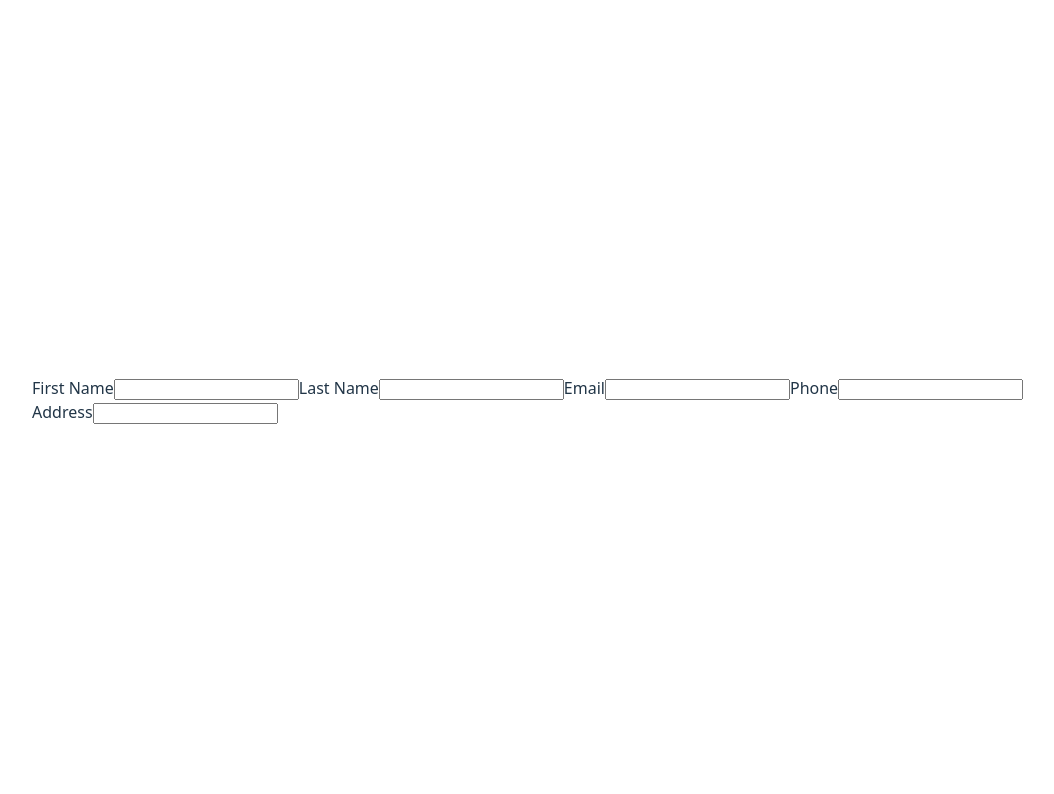
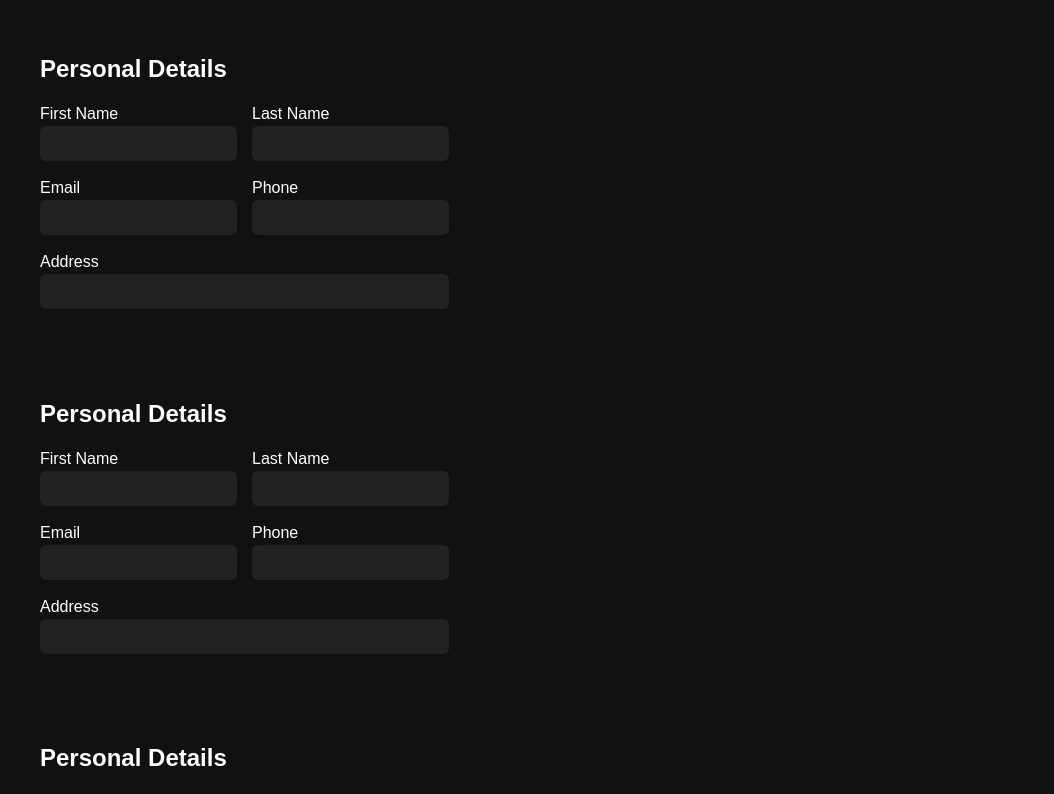
Before and after one commit to Yogs991/CV-Application, a React (Vite) app: page / in a window 1280 px wide. Shown: the top 794 px of the page, without its empty margins (0-1054 px from the left). Built offline with nearby package versions, Linux system fonts and the light colour scheme.

Commit message:
Added styling for the PersonalDetails.jsx

```diff
--- a/src/App.css
+++ b/src/App.css
@@ -1,47 +1,86 @@
-#root {
-  max-width: 1280px;
-  margin: 0 auto;
-  padding: 2rem;
-  text-align: center;
+/* body{
+    background: linear-gradient(to right, #0f2027, #203a43, #2c5364);
+    font-family: 'Poppins', sans-serif;
 }
 
-.logo {
-  height: 6em;
-  padding: 1.5em;
-  will-change: filter;
-  transition: filter 300ms;
-}
-.logo:hover {
-  filter: drop-shadow(0 0 2em #646cffaa);
-}
-.logo.react:hover {
-  filter: drop-shadow(0 0 2em #61dafbaa);
+.details-container{
+    padding: 0;
 }
 
-@keyframes logo-spin {
-  from {
-    transform: rotate(0deg);
-  }
-  to {
-    transform: rotate(360deg);
-  }
+.form{
+    width: 300px;
+    margin: 0 5vh 20vh 5vh;
+    padding: 20px 5vh 30px 20px ;
+    background-color: whitesmoke;
+    border-radius: 4px;
+    font-size: 12px;
 }
 
-@media (prefers-reduced-motion: no-preference) {
-  a:nth-of-type(2) .logo {
-    animation: logo-spin infinite 20s linear;
-  }
+.form h1{
+    color: #0f2027;
+    text-align: center;
 }
 
-.card {
-  padding: 2em;
+.input-control{
+    display: flex;
+    flex-direction: column;
 }
 
-.read-the-docs {
-  color: #888;
+.input-control input{
+    border: 2px solid #f0f0f0;
+    border-radius: 4px;
+    display: block;
+    font-size: 12px;
+    padding: 10px;
+    width: 100%;
 }
 
-.details-form{
-  display: flex;
-  flex-flow: row wrap;
+.input-control input:focus{
+    outline: 0;
 }
+
+.input-control label{
+    color: black;
+    font-size: 16px;
+} */
+
+body{
+    background-color: #111;
+    color: #fff;
+    font-family: Arial, Helvetica, sans-serif;
+}
+
+.details-container{
+    background-color: #111;
+    padding: 20px;
+    border-radius: 12px;
+    max-width: 600px;
+    margin: 20px 0 0 20px;
+    color: #fff;
+    font-family: Arial, Helvetica, sans-serif;
+}
+
+.details-container h1{
+    margin-bottom: 20px;
+    font-size: 1.5rem;
+}
+
+.input-control{
+    display: flex;
+    gap: 15px;
+    margin-bottom: 15px;
+}
+
+.input-wrapper{
+    display: flex;
+    flex: 1;
+    flex-direction: column;
+}
+
+.input-data{
+    padding: 10px;
+    background-color: #222;
+    border: none;
+    color: #fff;
+    border-radius: 6px;
+}
--- a/src/App.jsx
+++ b/src/App.jsx
@@ -5,7 +5,11 @@ import Details from './PersonalDetails';
 
 function App() {
   return(
-    <Details/>
+    <div>
+      <Details/>
+      <Details/>
+      <Details/>
+    </div>
   )
 }
 
--- a/src/InputField.jsx
+++ b/src/InputField.jsx
@@ -1,19 +1,20 @@
-function InputField({label, name, value, onChange, type="text"}){
+function InputField({label, name, value, onChange, type="text", className=""}){
     if(type==="textarea"){
         return(
-            <div>
+            <div className="input-wrapper">
                 <label htmlFor={name}>{label}</label>
                 <textarea
                     id={name}
                     name={name}
                     value={value}
                     onChange={onChange}
+                    className={className}
                 />
             </div>
         );
     }
     return(
-        <div>
+        <div className="input-wrapper">
             <label htmlFor={name}>{label}</label>
             <input
                 id={name}
@@ -21,6 +22,7 @@ function InputField({label, name, value, onChange, type="text"}){
                 name={name}
                 value={value}
                 onChange={onChange}
+                className={className}
             />
         </div>
     )
--- a/src/PersonalDetails.jsx
+++ b/src/PersonalDetails.jsx
@@ -10,8 +10,12 @@ function Details(){
     }
 
     return(
-        <form className="details-form">
+        <div className="details-container">
+            <form className="form">
+            <h1>Personal Details</h1>
+                <div className="input-control">
                     <InputField
+                        className="input-data"
                         label="First Name"
                         name="First Name"
                         type="text"
@@ -20,14 +24,17 @@ function Details(){
                     />
 
                     <InputField
+                        className="input-data"
                         label="Last Name"
                         name="Last Name"
                         type="text"
                         value={formData.name}
                         onChange={handleChange}
                     />
-
+                </div>
+                <div className="input-control">
                     <InputField
+                        className="input-data"
                         label="Email"
                         name="Email"
                         type="Email"
@@ -36,21 +43,27 @@ function Details(){
                     />
 
                     <InputField
+                        className="input-data"
                         label="Phone"
                         name="Phone"
                         type="Phone"
                         value={formData.Phone}
                         onChange={handleChange}
                     />
-
+                </div>
+                <div className="input-control">
                     <InputField
+                        className="input-data"
                         label="Address"
                         name="Address"
                         type="text"
                         value={formData.Phone}
                         onChange={handleChange}
                     />
+                </div>
             </form>
+        </div>
+
     )
 }
 
```
Lines whose indentation alone changed are shown as unchanged.
